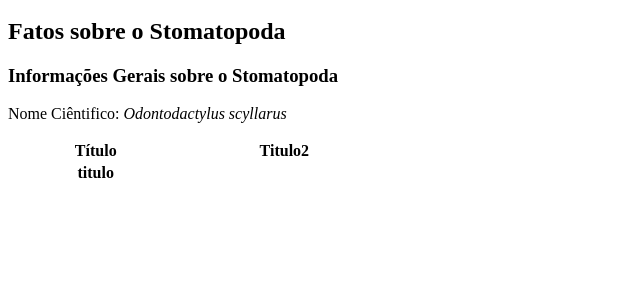
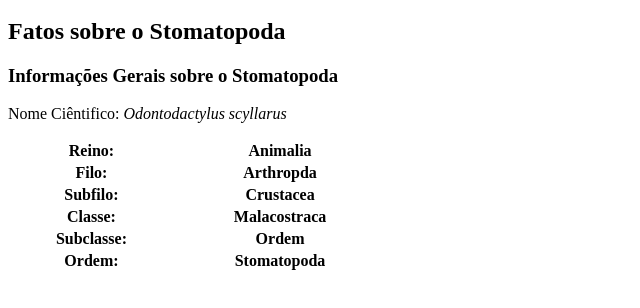
Before and after one commit to AlxeDv/trybe-exercicios, a plain HTML site: page fundamentos/bloco-3-introducao-a-html-e-css/dia-4-exercicio-codesniffer/index.html in a window 1280 px wide. Shown: the part 136-444 px from the top of the page, without its empty margins (0-640 px from the left). Drawn offline with Linux system fonts and the light colour scheme.

Commit message:
Adiciona a tabela de classificaçao

```diff
--- a/fundamentos/bloco-3-introducao-a-html-e-css/dia-4-exercicio-codesniffer/index.html
+++ b/fundamentos/bloco-3-introducao-a-html-e-css/dia-4-exercicio-codesniffer/index.html
@@ -22,14 +22,32 @@
             <h3>Informações Gerais sobre o Stomatopoda</h3>
             <p>Nome Ciêntifico: <i>Odontodactylus scyllarus</i></p>
             <table style="width:30%;">
+
+
                 <tr>
-                    <th>Título</th>
-                    <th>Titulo2</th>
+                    <th>Reino:</th>
+                    <th>Animalia</th>
                 </tr>
                 <tr>
-                    <th>titulo</th>
+                    <th>Filo:</th>
+                    <th>Arthropda</th>
                 </tr>
-
+                <tr>
+                    <th>Subfilo:</th>
+                    <th>Crustacea</th>
+                </tr>
+                <tr>
+                    <th>Classe: </th>
+                    <th>Malacostraca</th>
+                </tr>
+                <tr>
+                    <th>Subclasse:</th>
+                    <th>Ordem</th>
+                </tr>
+                <tr>
+                    <th>Ordem:</th>
+                    <th>Stomatopoda</th>
+                </tr>
             </table>
 
         </section>
```
